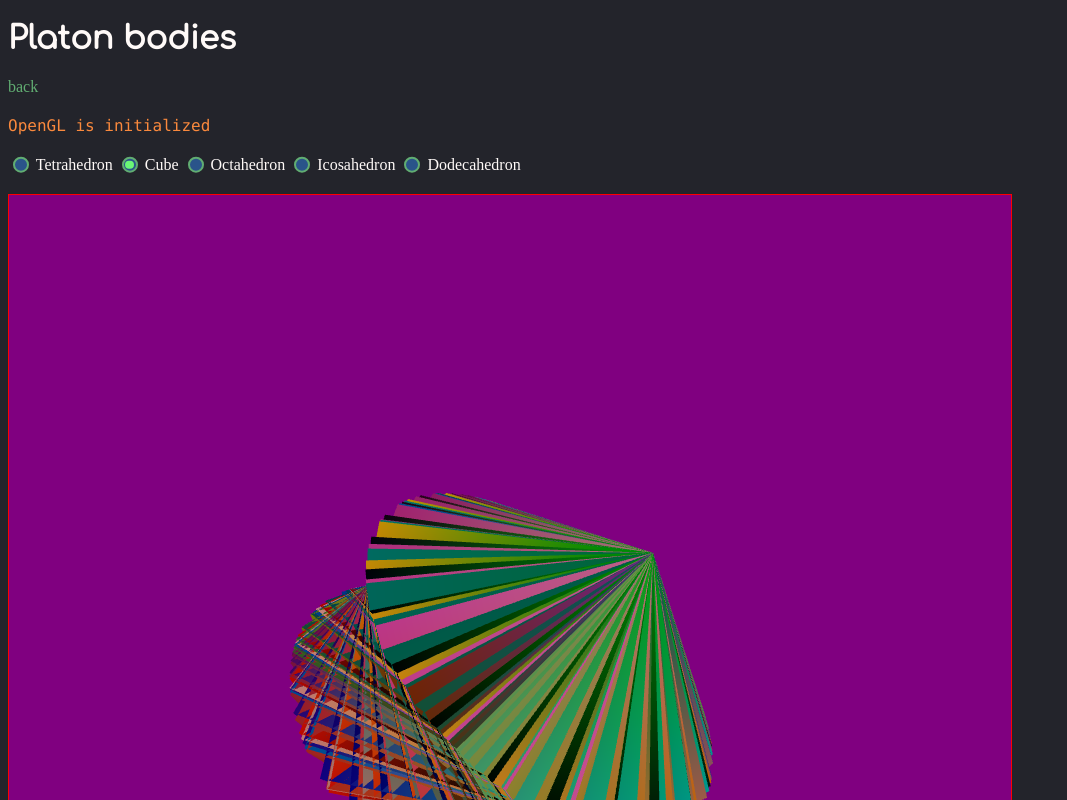
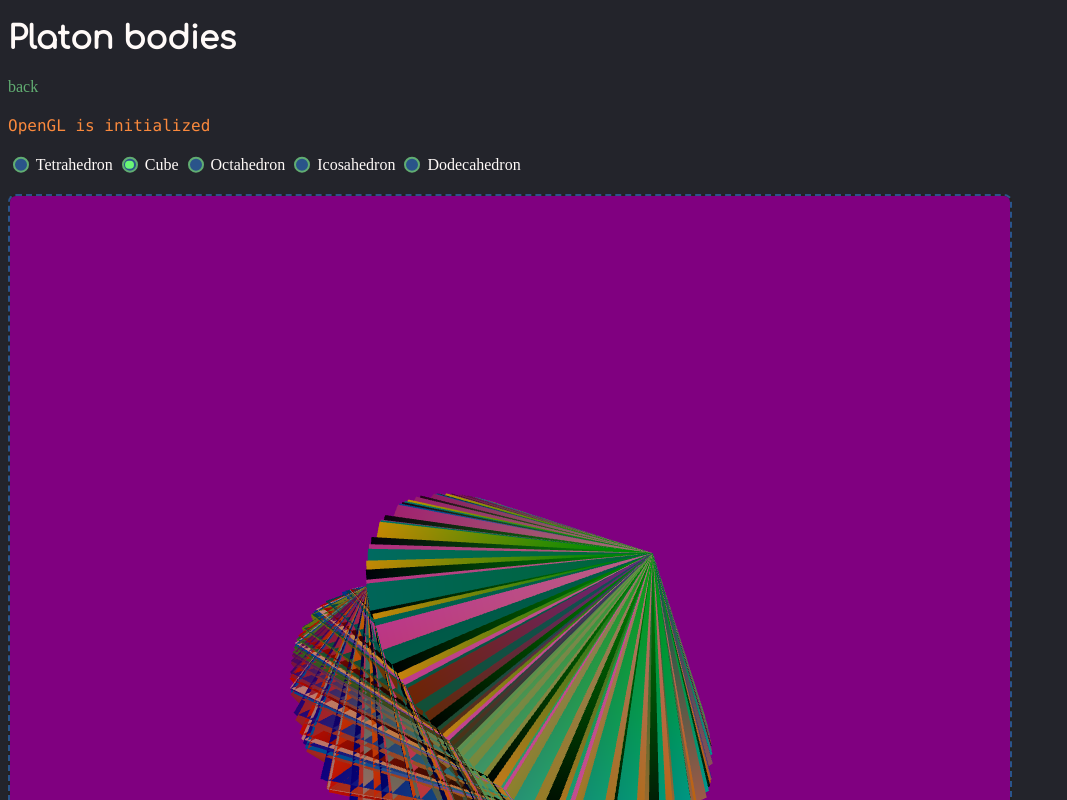
Before and after one commit to CGSGIN4/CGSGIN4.github.io, a plain HTML site: page 0603/index.html in a window 1280 px wide. Shown: the top 800 px of the page, without its empty margins (0-1067 px from the left). Drawn offline with Linux system fonts and the light colour scheme; animation ran at ten frames a second; a web font is replaced by a local one.

Commit message:
1st design day finished.

```diff
--- a/0601/main.js
+++ b/0601/main.js
@@ -10,7 +10,7 @@ function loadShader(gl, type, source) {
 }
 
 export function initGL() {
-  const canvas = document.getElementById("glCanvas");
+  const canvas = document.getElementById("Canvas");
   const gl = canvas.getContext("webgl2");
   const start = Date.now();
 
--- a/0603/index.html
+++ b/0603/index.html
@@ -36,9 +36,8 @@
     <div>
       <canvas
         id="Canvas"
-        width="1002px"
-        height="1002px"
-        style="border: 1px Solid Red"
+        width="1000px"
+        height="1000px"
       ></canvas>
     </div>
     <script type="module">
--- a/styles/styles.css
+++ b/styles/styles.css
@@ -55,7 +55,6 @@ input[type=radio] {
         border: 0.2em solid var(--main-color);
     }
 
-
     &:checked:before {
         transform: scale(1);
     }
@@ -64,6 +63,10 @@ input[type=radio] {
 
 canvas {
     background-color: #222222;
+    border: dashed 4px;
+    border-color: var(--sub-alt-color);
+    border-width: 2px;
+    border-radius: 8px;
 }
 
 div {
```
Also changed, not shown: 0601/index.html (+1 -1 lines).
